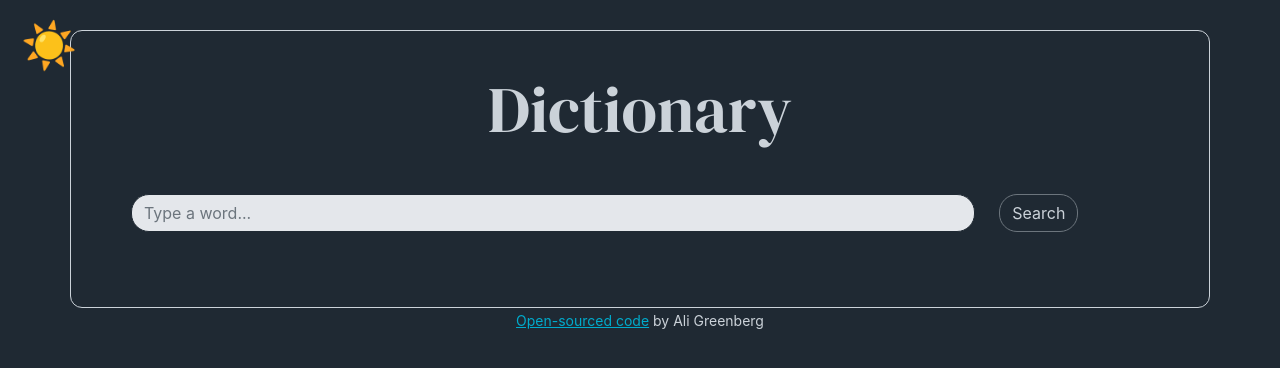
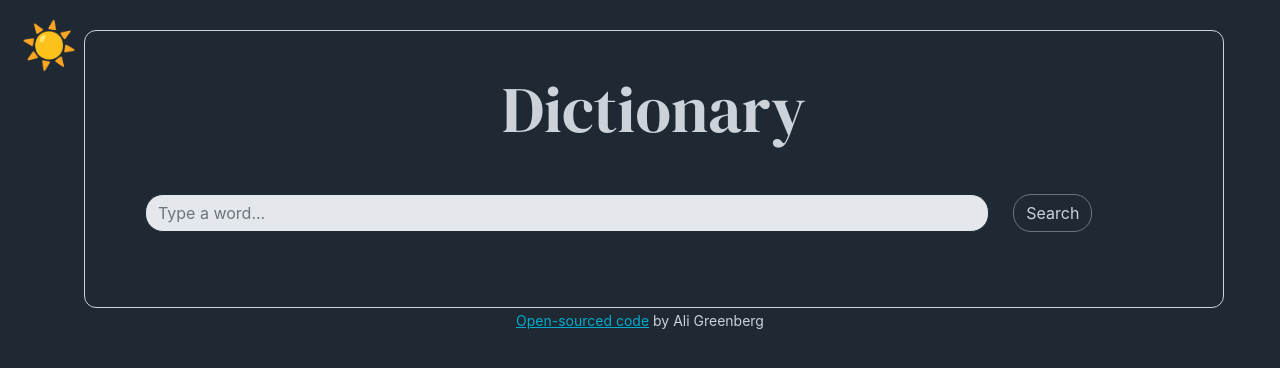
Before and after one commit to aligberg/dictionary-project, a React (Create React App) app: page / in a window 1280 px wide. Shown: the top 368 px of the page. Built offline with nearby package versions, Linux system fonts and the light colour scheme; no server answers.

Commit message:
container margin fix

```diff
--- a/src/App.css
+++ b/src/App.css
@@ -2,6 +2,8 @@
   padding: 40px 60px;
   border-radius: 12px;
   margin-top: -50px;
+  margin-left: 84px;
+  margin-right: 84px;
 }
 h1 {
   font-family: 'DM Serif Display', serif;
```
Also changed, not shown: 1 other file (tests, documents, lock files or other folders).
